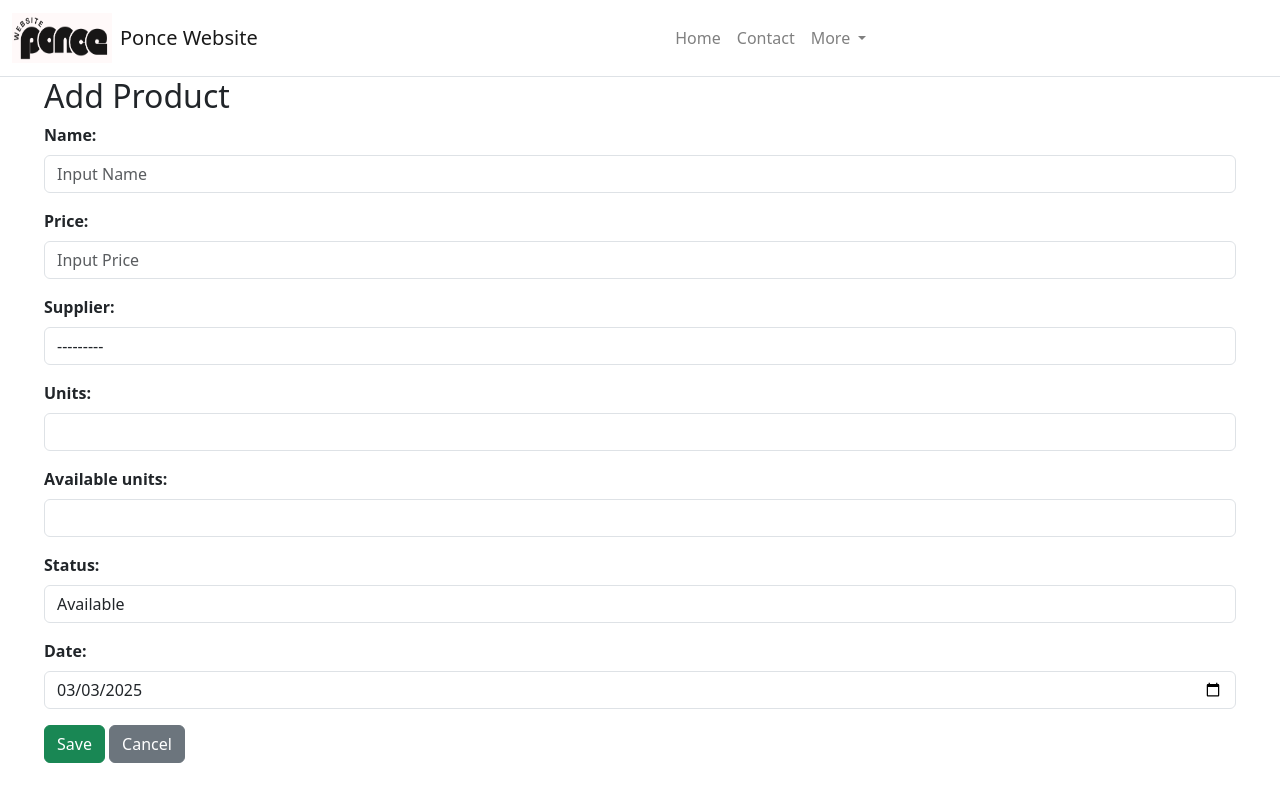
After one commit to Ponesee2/Inventory, a Django app: page /product_create in a window 1280 px wide. The commit adds this page. Run offline with Django 5.2, Linux system fonts and the light colour scheme; data comes from the database, SQL or seed files in the repository; both versions use the stored data as it was after the commit; some libraries are stand-ins or nearby versions.

Commit message:
pushhh omega

```diff
--- a/templates/base.html
+++ b/templates/base.html
@@ -4,6 +4,10 @@
     <meta charset="UTF-8">
     <meta name="viewport" content="width=device-width, initial-scale=1.0">
     <title>Ponce Website</title>
+    <!-- DataTables CSS -->
+<link rel="stylesheet" href="https://cdn.datatables.net/1.13.6/css/jquery.dataTables.min.css">
+<link rel="stylesheet" href="https://cdn.datatables.net/responsive/2.5.0/css/responsive.dataTables.min.css">
+<link rel="stylesheet" href="https://cdnjs.cloudflare.com/ajax/libs/font-awesome/6.5.1/css/all.min.css">
 <link rel="stylesheet" href="https://cdn.jsdelivr.net/npm/admin-lte@3.1/dist/css/adminlte.min.css">
 <link href="https://cdn.jsdelivr.net/npm/bootstrap@5.3.3/dist/css/bootstrap.min.css" rel="stylesheet" integrity="sha384-QWTKZyjpPEjISv5WaRU9OFeRpok6YctnYmDr5pNlyT2bRjXh0JMhjY6hW+ALEwIH" crossorigin="anonymous">
 </head>
@@ -17,6 +21,10 @@
 
 
 </body>
+<!-- jQuery and DataTables JS -->
+<script src="https://code.jquery.com/jquery-3.6.4.min.js"></script>
+<script src="https://cdn.datatables.net/1.13.6/js/jquery.dataTables.min.js"></script>
+<script src="https://cdn.datatables.net/responsive/2.5.0/js/dataTables.responsive.min.js"></script>
 <script src="https://cdn.jsdelivr.net/npm/chart.js"></script>
 <script src="https://kit.fontawesome.com/eb82e9264e.js" crossorigin="anonymous"></script>
 <script src="https://cdn.jsdelivr.net/npm/admin-lte@3.1/dist/js/adminlte.min.js"></script>
--- a/website/forms.py
+++ b/website/forms.py
@@ -26,7 +26,16 @@ class SupplierForm(forms.ModelForm):
 
         }
 
-class InventoryItemForm(forms.ModelForm):
+class ProductForm(forms.ModelForm):
     class Meta:
-
-        fields = ['name', 'quantity', 'price']
+        model = Product  # Fixed typo (changed 'models' to 'model')
+        fields = ['name', 'price', 'supplier', 'units', 'available_units', 'status', 'date']
+        widgets = {
+            'name': forms.TextInput(attrs={'class': 'form-control', 'placeholder': 'Input Name'}),
+            'price': forms.NumberInput(attrs={'class': 'form-control', 'placeholder': 'Input Price'}),
+            'supplier': forms.Select(attrs={'class': 'form-control'}),
+            'units' : forms.NumberInput(attrs={'class': 'form-control'}),
+            'available_units': forms.NumberInput(attrs={'class':'form-control'}),
+            'status': forms.Select(attrs={'class': 'form-control'}),
+            'date': forms.DateInput(attrs={'class': 'form-control', 'type': 'date'})
+        }
--- a/website/models.py
+++ b/website/models.py
@@ -1,4 +1,5 @@
 from django.db import models
+from django.utils.timezone import now
 
 class Supplier(models.Model):
     name = models.CharField(max_length=200)
@@ -8,3 +9,37 @@ class Supplier(models.Model):
 
     def __str__(self):
         return self.name
+
+class Product(models.Model):
+    class StatusChoices(models.TextChoices):
+        AVAILABLE = 'Available', 'Available'
+        ASSIGNED = 'Assigned', 'Assigned'
+        MAINTENANCE = 'Maintenance', 'Maintenance'
+        DISPOSED = 'Disposed', 'Disposed'
+        LOST = 'Lost', 'Lost'
+        STOLEN = 'Stolen', 'Stolen'
+
+    name = models.CharField(max_length=100)
+    price = models.CharField(max_length=100)
+    units = models.IntegerField()
+    available_units = models.IntegerField()
+
+
+    status = models.CharField(
+        max_length=20,
+        choices=StatusChoices.choices,
+        default=StatusChoices.AVAILABLE
+    )
+
+    supplier = models.ForeignKey(
+    Supplier,
+    on_delete=models.PROTECT,
+    null=True,
+    blank=True
+    )
+
+    date = models.DateTimeField(default=now, blank=False, null=False)
+    is_archived = models.BooleanField(default=False)
+
+    def __str__(self):
+        return self.name
--- a/website/templates/website/dashboard.html
+++ b/website/templates/website/dashboard.html
@@ -28,7 +28,7 @@
                     <div class="icon">
                       <i class="fas fa-shopping-cart"></i>
                     </div>
-                    <a href="#" class="small-box-footer">
+                    <a href="{% url 'product_list' %}" class="small-box-footer">
                       More info <i class="fas fa-arrow-circle-right"></i>
                     </a>
                 </div>
@@ -77,7 +77,7 @@
             const data = {
                 labels: ['Business Units', 'Departments', 'Asset Categories', 'Asset Models', 'Assets', 'Suppliers', 'Assigned Assets'],
                 datasets: [{
-                    data: [10, 10 , 40, 10, 40, 20, 35 ],
+                    data: [10, 10 , 50, 10, 40, 20, 35 ],
                     backgroundColor: [
                         '#227C9D', '#17C3B2', '#FFCB77', '#e6a377', '#dc3545', '#6f42c1', '#FE6D73'
                     ],
--- /dev/null
+++ b/website/templates/website/product_form.html
@@ -0,0 +1,11 @@
+{% extends "base.html" %}
+
+{% block content %}
+    <h2>{% if form.instance.pk %}Edit{% else %}Add{% endif %} Product</h2>
+    <form method="post">
+        {% csrf_token %}
+        {{ form.as_p }}
+        <button type="submit" class="btn btn-success">Save</button>
+        <a href="{% url 'supplier' %}" class="btn btn-secondary">Cancel</a>
+    </form>
+{% endblock %}
--- a/website/urls.py
+++ b/website/urls.py
@@ -7,4 +7,6 @@ urlpatterns = [
     path('supplier_create', views.supplier_create, name='supplier_create'),
     path('suppliers/edit/<int:pk>/', views.supplier_update, name='supplier_update'),
     path('suppliers/delete/<int:pk>/', views.supplier_delete, name='supplier_delete'),
+    path('product_list', views.product_list, name='product_list'),
+    path('product_create', views.product_create, name='product_create')
 ]
--- a/website/views.py
+++ b/website/views.py
@@ -41,3 +41,18 @@ def supplier_delete(request, pk):
         supplier.delete()
         return redirect('supplier_list')
     return render(request, 'website/supplier_delete.html', {'supplier': supplier})
+
+def product_list(request):
+    product = Product.objects.all()
+    return render(request, 'website/product_list.html', {'product': product})
+
+# Create a new supplier
+def product_create(request):
+    if request.method == 'POST':
+        form = ProductForm(request.POST)
+        if form.is_valid():
+            form.save()
+            return redirect('product_list')
+    else:
+        form = ProductForm()
+    return render(request, 'website/product_form.html', {'form': form})
```
Also changed, not shown: website/templates/website/product_list.html (added, +72 -0 lines), website/templates/website/supplier_list.html (+44 -1 lines), db.sqlite3, website/migrations/0002_product.py (added).
